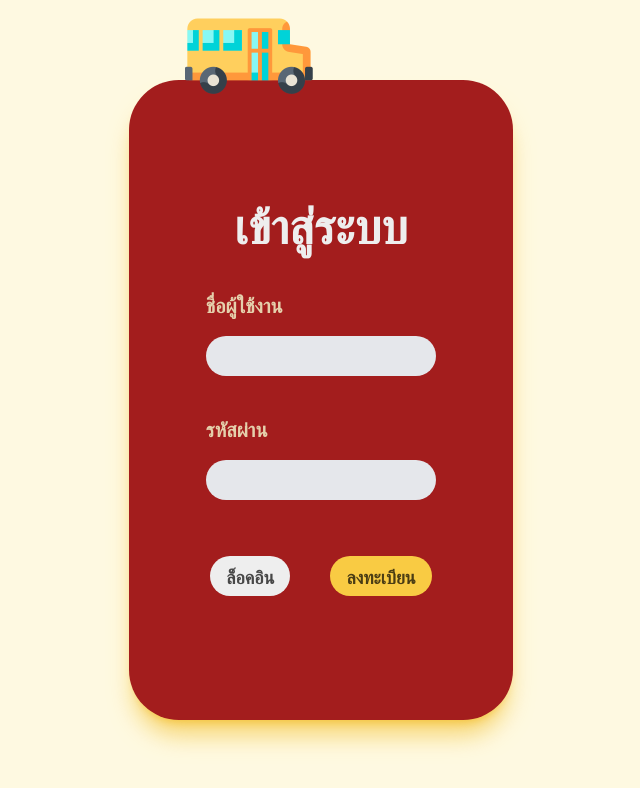
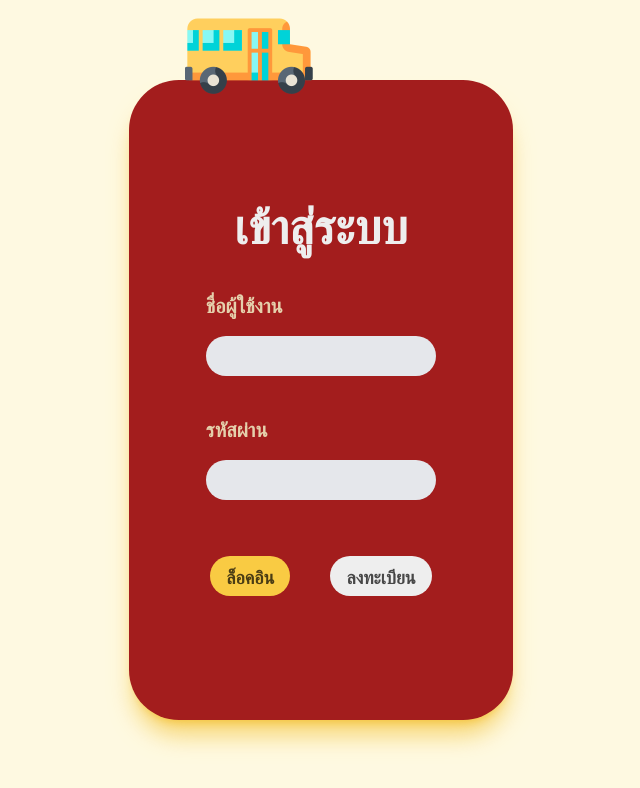
Before and after one commit to TypM25/next-university, a Next.js app: page / in a window 1280 px wide. Shown: the top 788 px of the page, without its empty margins (319-959 px from the left). Built offline with nearby package versions, Linux system fonts and the light colour scheme; no server answers; a web font is replaced by a local one; what tailwindcss-motion would draw is missing.

Commit message:
edit color button

```diff
--- a/src/app/login/page.js
+++ b/src/app/login/page.js
@@ -108,13 +108,13 @@ export default function Login() {
           }
           <div className='block w-full gap-10 flex justify-center mt-10
            '>
-            <button type="submit" onClick={handleSubmit} className='cursor-pointer self-center w-auto max-h-10 py-2 px-4 bg-[#EEEEEE] rounded-full whitespace-nowrap text-sm text-black/70 font-bold
+            <button type="submit" onClick={handleSubmit} className='cursor-pointer self-center w-auto max-h-10 py-2 px-4 bg-[#F9CB43] rounded-full whitespace-nowrap text-sm text-black/70 font-bold
               lg:text-lg
-              hover:bg-gray-400 hover:text-white' >
+              hover:bg-amber-400 hover:text-white' >
               ล็อคอิน</button>
-            <button type='button' onClick={() => router.push('/register')} className='cursor-pointer self-center w-auto max-h-10 py-2 px-4 bg-[#F9CB43] rounded-full whitespace-nowrap text-sm text-black/70 font-bold
+            <button type='button' onClick={() => router.push('/register')} className='cursor-pointer self-center w-auto max-h-10 py-2 px-4 bg-[#EEEEEE] rounded-full whitespace-nowrap text-sm text-black/70 font-bold
              lg:text-lg
-             hover:bg-amber-400 hover:text-white'>
+             hover:bg-gray-400 hover:text-white'>
               ลงทะเบียน</button>
           </div>
         </form>
```
